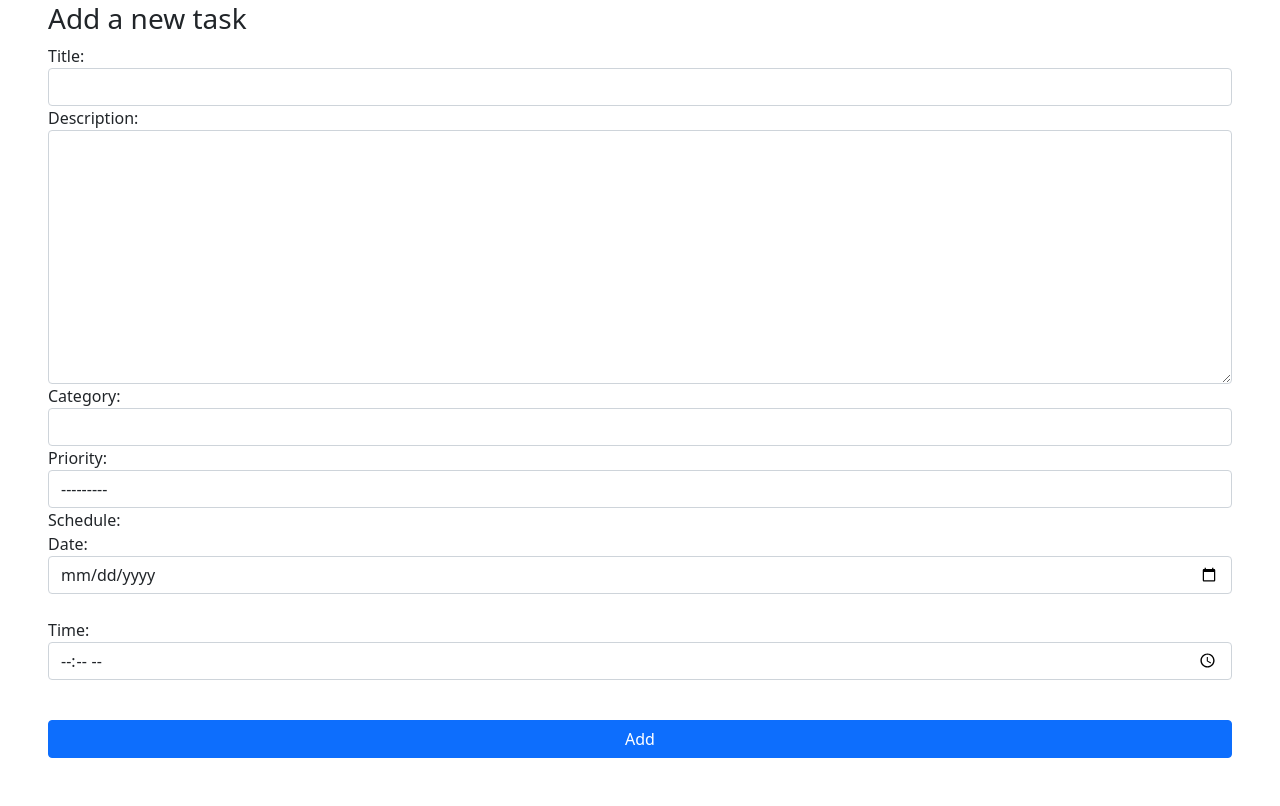
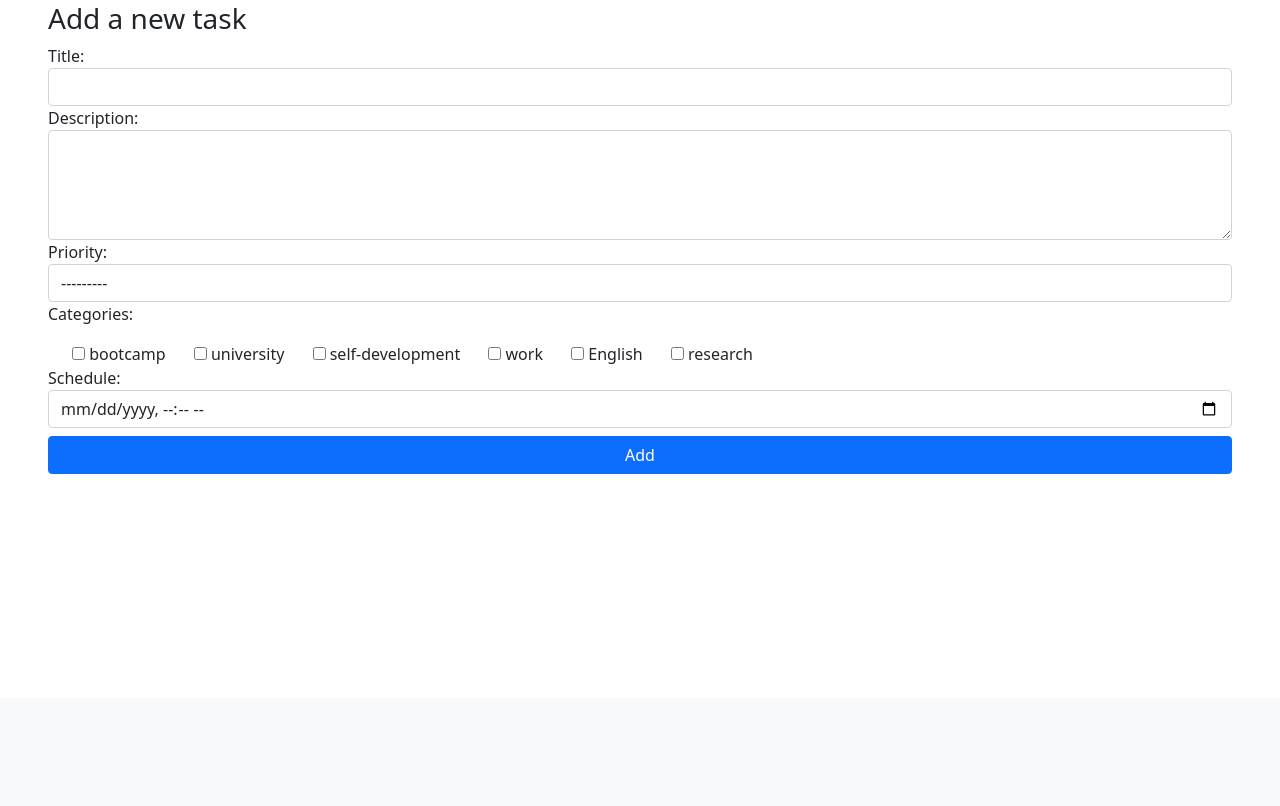
Before and after one commit to kimiavedad/todo-list-django-ajax-api, a Django app: page / in a window 1280 px wide. Shown: the part 102-908 px from the top of the page. After the commit the page ends 576 px from the top, so only its background shows below. Run offline with Django 3.2, Linux system fonts and the light colour scheme; data comes from the database, SQL or seed files in the repository.

Commit message:
filter and order records using ajax jquery

```diff
--- a/reminder/static/js/index.js
+++ b/reminder/static/js/index.js
@@ -1,15 +1,16 @@
 $(document).ready(function(){
-    console.log("inside index.js")
 
     $("#task-form").submit(function(event){
+        // event.preventDefault()
         const data = new FormData(event.target);
         const formJSON = Object.fromEntries(data.entries());
-        // formJSON.snacks = data.getAll('snacks');
+        console.log(formJSON)
+        formJSON.categories = data.getAll('categories');
+        formJSON['csrfmiddlewaretoken'] = CSRF_TOKEN;
         send_ajax(formJSON)
     })
 
     function send_ajax(data){
-        data['csrfmiddlewaretoken'] = CSRF_TOKEN,
         $.ajax({
             type: 'POST',
             url: URL,
--- a/reminder/templates/todo/category_detail.html
+++ b/reminder/templates/todo/category_detail.html
@@ -12,13 +12,13 @@
 {% endblock navbar %}
 {% block content %}
 <h3>Category: {{category.name}}</h3>
+<h6 class='mt-3'>Description: {{category.description}}</h6>
 <table class="table table-striped mt-4">
     <thead>
         <tr>
             <th scope="col">#</th>
             <th scope="col">Deadline</th>
             <th scope="col">Title</th>
-            <th scope="col">Action</th>
         </tr>
     </thead>
     <tbody>
@@ -27,9 +27,6 @@
             <th scope="row">{{forloop.counter}}</th>
             <th >{{task.schedule}}</th>
             <th >{{task.title}}</th>
-            <th>
-                <a href="{% url 'task_detail' task.pk %}" class="btn btn-info">Detail</a>
-            </th>
         </tr>
         {% endfor %}
     </tbody>
--- a/reminder/templates/todo/index.html
+++ b/reminder/templates/todo/index.html
@@ -25,15 +25,11 @@
                     </div>
                     <div class="form-group">
                         <label for="description">Description:</label>
-                        <textarea name="description" id="description" cols="40" rows="10" class="form-control" required></textarea>
-                    </div>
-                    <div class="form-group">
-                        <label for="category">Category:</label>
-                        <input type="text" name="category" id="category" maxlength="30" class="form-control" required>
+                        <textarea name="description" id="description" cols="40" rows="4" class="form-control" required></textarea>
                     </div>
                     <div class="form-group">
                         <label class="required" for="id_priority">Priority:</label>
-                        <select name="priority" required="" class="form-control">
+                        <select name="priority" required class="form-control">
                             <option value="" selected="">---------</option>
                             <option value="3">Low</option>
                             <option value="2">Medium</option>
@@ -41,17 +37,20 @@
                         </select>
                     </div>
                     <div class="form-group">
-                        <label for="id_schedule_0">Schedule:</label>
-                        <p>
-                            Date: <input class="form-control" type="date" name="date" size="10">
-                            <br>
-                            Time: <input class="form-control" type="time" name="time" size="8" required="" id="id_schedule_1">
-                            <br>
-                        </p>
+                        <p class="group-label">Categories:</p>
+                        {% for category in categories %}
+                            <input class="ms-4" name="categories" type="checkbox" value="{{category.name}}"/>
+                            <label class="inline">{{category.name}}</label>
+                        {% endfor %}
+                    </div>
+
+
+                    <div class="form-group">
+                        <label for="title">Schedule:</label>
+                        <input id="schedule" class="form-control" type="datetime-local" name="schedule" required>
                     </div>
                 </div>
-                <div class="mx-6 ">
-
+                <div class="mx-6 my-2">
                     <button type="submit" class="btn btn-primary w-100">Add</button>
                 </div>
                 <!-- <div class="col-md-6">
--- a/reminder/templates/todo/task_detail.html
+++ b/reminder/templates/todo/task_detail.html
@@ -48,7 +48,7 @@
                                 <td>{{task.title}}</td>
                                 <td>{{task.description}}</td>
                                 <td>{{task.schedule}}</td>
-                                <td class="align-middle">{{task.category.name}}</td>
+                                <td class="align-middle">{{task.categories.all|join:", "}}</td>
                                 <td class="text-center align-middle">
                                     {% if task.priority != 1 %}
                                         {% if task.priority == 2 %}
--- a/reminder/todo/models.py
+++ b/reminder/todo/models.py
@@ -3,16 +3,24 @@ from django.db import models
 
 class Category(models.Model):
     name = models.CharField(max_length=30)
+    description = models.CharField(max_length=100)
 
     def __str__(self) -> str:
         return self.name
+
+    class Meta():
+        verbose_name_plural = "Categories"
 
 class Task(models.Model):
     #  defining the choices and names for each choice inside the model class keeps all
     # of that information with the class that uses it, and helps reference the choices
     PRIORITY_CHOICES = [(3,"Low"), (2,"Medium"), (1,"High")]
-    category = models.ForeignKey(Category, on_delete=models.CASCADE)
+    categories = models.ManyToManyField(Category,)
     title = models.CharField(max_length=30)
     description = models.TextField()
     priority = models.IntegerField(choices=PRIORITY_CHOICES)
     schedule = models.DateTimeField()
+    time_created = models.DateTimeField(auto_now_add=True)
+
+    def __str__(self) -> str:
+        return self.title
--- a/reminder/todo/urls.py
+++ b/reminder/todo/urls.py
@@ -2,8 +2,22 @@ from django.urls import path
 from .views import *
 urlpatterns = [
     path('', index, name='index'),
+
     path('tasks/', TaskListView.as_view(), name='tasks'),
+
+    path('expired_tasks/', expired_tasks, name="expired_tasks"),
+
+    path('unexpired_tasks/', unexpired_tasks, name="unexpired_tasks"),
+
+    path('last_tasks/', last_tasks, name="last_tasks"),
+
     path('categories/', CategoriesListView.as_view(), name='categories'),
+
     path('categories/<int:pk>/', CategoryDetailView.as_view(), name='category_detail'),
-    path('<int:pk>/', TaskDetailView.as_view(), name='task_detail'),
+
+    path('empty_categories/', empty_categories, name='empty_categories'),
+
+    path('popular_categories/', popular_categories, name='popular_categories'),
+
+    path('tasks/<int:pk>/', TaskDetailView.as_view(), name='task_detail'),
 ]
--- a/reminder/todo/views.py
+++ b/reminder/todo/views.py
@@ -1,59 +1,91 @@
+from django.db.models import query
 from django.http.response import JsonResponse
 from django.shortcuts import render
+from django.utils.regex_helper import Choice
 from django.views.generic import TemplateView, DetailView, ListView, View
 from .models import *
+from django.utils import timezone
 from datetime import datetime
+from django.db.models import Count
+
+
+def index(request):
+    if request.method == "POST" and request.is_ajax():
+        # print(dict(request.POST.items()))
+        title = request.POST.get('title')
+        description = request.POST.get('description')
+        priority = request.POST.get('priority')
+        categories = request.POST.getlist('categories[]')
+        schedule =  datetime.strptime(request.POST.get('schedule'), '%Y-%m-%dT%H:%M')
+        task = Task.objects.create(title=title, description=description, priority=priority, schedule=schedule)
+        for category in categories:
+            category_obj = Category.objects.get(name=category)
+            task.categories.add(category_obj)
+        # print(task.categories.all())
+        return JsonResponse({})
+    return render(request, "todo/index.html", {"categories":Category.objects.all()})
+
+def save_category(request):
+    pass
+
+def serializer_tasks(query):
+    return JsonResponse({"object_list":list(query.values('pk', 'title', 'schedule'))})
+
+def serializer_categories(query):
+    return JsonResponse({"object_list":list(query.values('pk', 'name', 'description'))})
+
+class TaskListView(ListView):
+    model = Task
+    def post(self, request, *args, **kwargs):
+        print("inside class view")
+        queryset = Task.objects.all().order_by('schedule')
+        return serializer_tasks(queryset)
+
+
+def expired_tasks(request):
+    print(request.method)
+    print(request.is_ajax())
+    if request.method == "POST" and request.is_ajax():
+        queryset = Task.objects.filter(schedule__lt = timezone.now())
+        return serializer_tasks(queryset)
+    return JsonResponse({})
+
+def unexpired_tasks(request):
+    if request.method == "POST" and request.is_ajax():
+        queryset = Task.objects.filter(schedule__gte = timezone.now())
+        return serializer_tasks(queryset)
+    return JsonResponse({})
+
+def last_tasks(request):
+    if request.method == "POST" and request.is_ajax():
+        queryset = Task.objects.all().order_by('-time_created')[:3]
+        return serializer_tasks(queryset)
+    return JsonResponse({})
+
 
 class TaskDetailView(DetailView):
     model = Task
 
-class TaskListView(ListView):
-    model = Task
-
-    def post(self, request, *args, **kwargs):
-        list_sorted_tasks = Task.objects.order_by('schedule')
-        context = {
-            "object_list": list_sorted_tasks
-        }
-        return render(request, "todo/task_list.html", context)
-
-def index(request):
-    if request.method == "POST" and request.is_ajax():
-        print("y josn bargasht")
-        return JsonResponse({})
-    return render(request, "todo/index.html")
-
-# class IndexView(TemplateView):
-#     template_name = "todo/index.html"
-#     def post(self, request, *args, **kwargs):
-#         # print(dict(request.POST.items()))
-#         title = request.POST.get('title')
-#         description = request.POST.get('description')
-#         priority = request.POST.get('priority')
-#         category = request.POST.get('category').lower()
-#         date = request.POST.get('date')
-#         time = request.POST.get('time')
-#         schedule =  datetime.strptime(date + " " + time, '%Y-%m-%d %H:%M')
-#         try:
-#             category_in_db = Category.objects.get(name=category)
-#         except Category.DoesNotExist:
-#             category_in_db = Category(name=category)
-#             category_in_db.save()
-
-#         # print(category_in_db)
-#         task = Task(title=title, description=description, priority=priority, category=category_in_db, schedule=schedule)
-#         task.save()
-#         return render(request, self.template_name)
-
 
 class CategoriesListView(ListView):
     model = Category
+
+def empty_categories(request):
+    if request.method == "POST" and request.is_ajax():
+        queryset = Category.objects.all().annotate(Count('task')).filter(task__count=0)
+        return serializer_categories(queryset)
+    return JsonResponse({})
+
+def popular_categories(request):
+    if request.method == "POST" and request.is_ajax():
+        queryset = Category.objects.annotate(Count('task')).order_by('-task__count')[:3]
+        return serializer_categories(queryset)
+    return JsonResponse({})
 
 class CategoryDetailView(DetailView):
     model = Category
 
     def get_context_data(self, **kwargs):
         context = super().get_context_data(**kwargs)
-        context["tasks"] = Task.objects.filter(category=context["category"])
-        # print(dict(context.items()))
+        context["tasks"] = Task.objects.filter(categories=context["category"])
         return context
```
Also changed, not shown: reminder/static/js/category_list.js (added, +32 -0 lines), reminder/static/js/task_list.js (added, +49 -0 lines), reminder/templates/todo/category_list.html (+17 -1 lines), reminder/templates/todo/task_list.html (+25 -8 lines), reminder/db.sqlite3, reminder/todo/migrations/0007_auto_20211207_1702.py (added), reminder/todo/migrations/0008_auto_20211207_1710.py (added).
